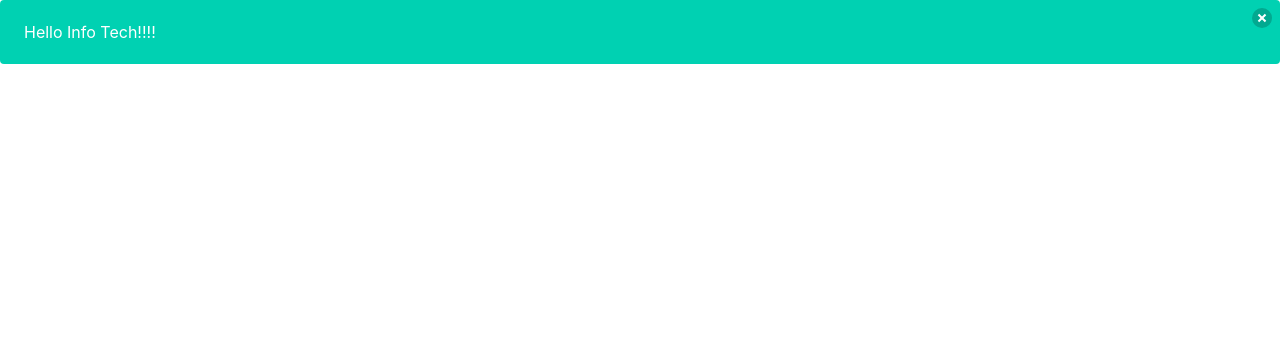
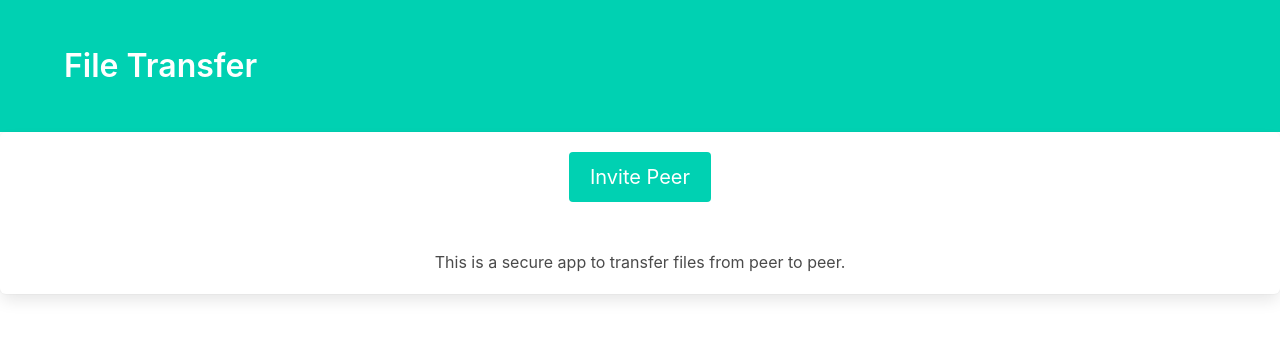
Before and after one commit to infotechinc/webrtc-file-share, a website: page index.html in a window 1280 px wide. Drawn offline with nearby package versions, Linux system fonts and the light colour scheme.

Commit message:
Worked on button and hero banner

```diff
--- a/index.html
+++ b/index.html
@@ -2,28 +2,44 @@
 <head>
 
 <link rel="stylesheet" type="text/css" href="./node_modules/bulma/css/bulma.css">
+
 <script src="https://cdn.jsdelivr.net/npm/vue"></script>
 
 </head>
 
 <body>
-  <div id="app">
-    <div class="notification is-primary">
-      <button class="delete"></button>
-      {{ message }}
+
+
+  <section class="hero is-primary">
+  <div id="app" class="hero-body">
+    <div class="container">
+      <h1 class="title">
+        File Transfer
+      </h1>
     </div>
   </div>
+</section>
+
+  <div class="box has-text-centered">
+
+  <a class="button is-medium is-primary">Invite Peer</a>
+
+  <p><br><br>This is a secure app to transfer files from peer to peer.</p>
+
+  </div>
+
 
 
   <script>
   var app = new Vue({
     el: '#app',
     data: {
-      message: 'Hello Info Tech!!!!'
+      message: 'File Transfer'
     }
   })
+  </script>
 
-  </script>
+
 
 </body>
 </html>
```
